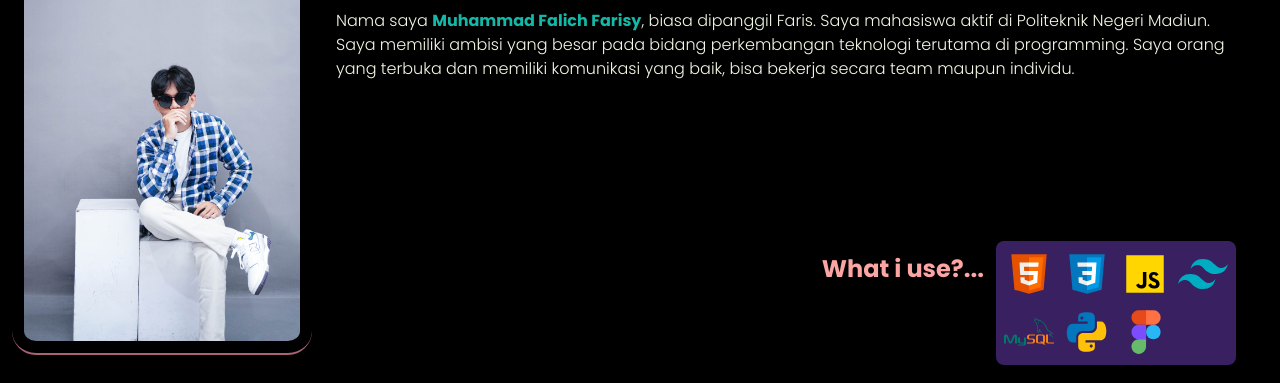
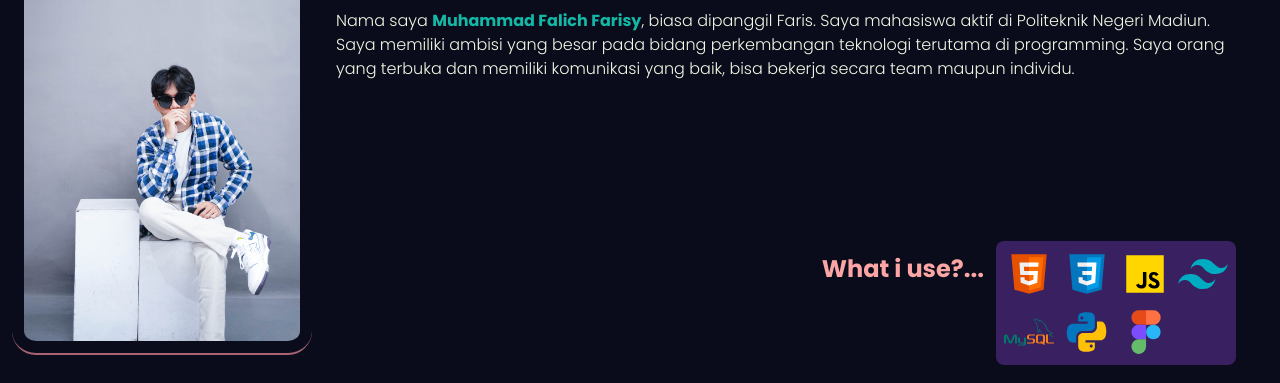
Before and after one commit to falichfarisy/portfolio-tailwind, a website: page index.html in a window 1280 px wide. Shown: the part 195-578 px from the top of the page. Drawn offline with Linux system fonts and the light colour scheme.

Commit message:
Reset background

```diff
--- a/index.html
+++ b/index.html
@@ -12,7 +12,7 @@
     <link href="https://fonts.googleapis.com/css2?family=Poppins:ital,wght@0,100;0,200;0,300;0,400;0,500;0,600;0,700;0,800;0,900;1,100;1,200;1,300;1,400;1,500;1,600;1,700;1,800;1,900&display=swap" rel="stylesheet">
 </head>
 
-<body class="bg-black font-poppins">
+<body class="bg-third font-poppins">
     <div >
         <header class="flex justify-between align-middle mx-5 mt-3">
             <h1 class="text-Text font-semibold text-lg">Muh. Falich Farisy</h1>
```
